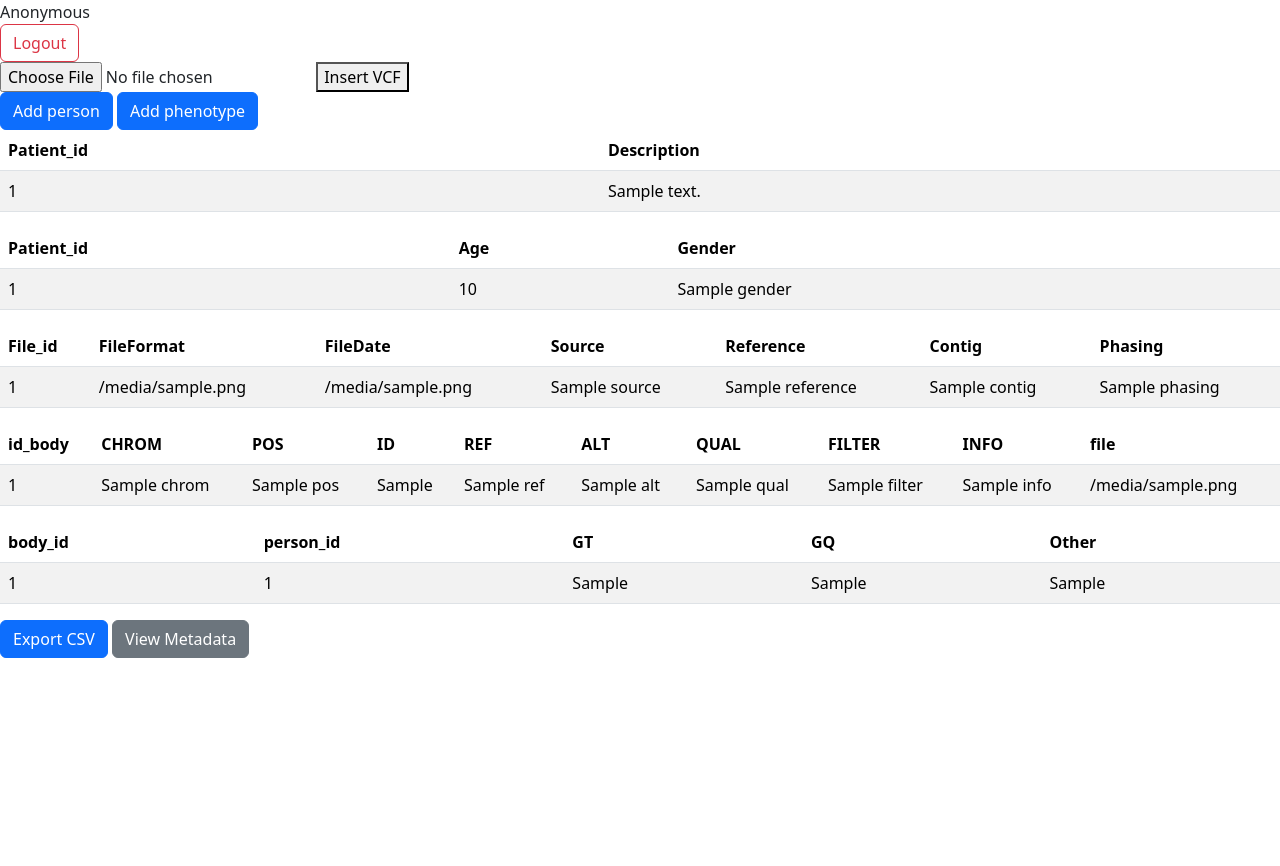
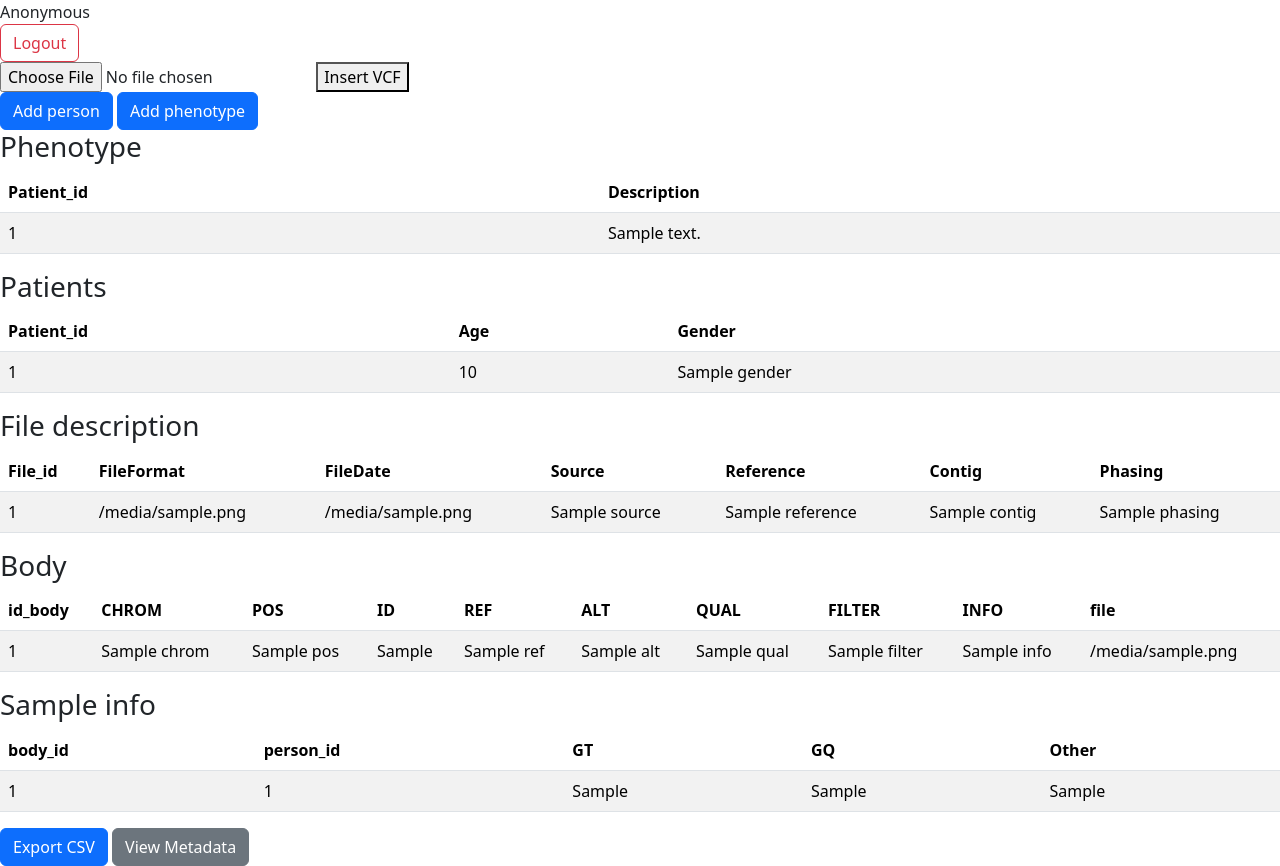
Before and after one commit to thomasverardo/Ita_Biobank, a Django app: template sequences/templates/sequences/display_sequences.html in a window 1280 px wide. Before the commit the page ends 658 px from the top, so only its background shows below. Run offline with Django 4.2, Linux system fonts and the light colour scheme; the template is opened without the code that fills it: most values are stand-ins (such as "Sample title", 1, 10 or a date in 2020); some libraries are stand-ins or nearby versions.

Commit message:
added person_id on sample_info

```diff
--- a/sequences/models.py
+++ b/sequences/models.py
@@ -33,7 +33,7 @@ class body(models.Model):
 
 class sample_info(models.Model):
     file_id1 = models.CharField(max_length=50)
-    # person_id = models.CharField(max_length=50)
+    person_id = models.CharField(max_length=50, default=None)
 
     format_gt = models.CharField(max_length=5)
     format_gq = models.CharField(max_length=5)
--- a/sequences/templates/sequences/display_sequences.html
+++ b/sequences/templates/sequences/display_sequences.html
@@ -57,7 +57,7 @@
 
 
   <!-- Pheno -->
-
+  <h3>Phenotype</h3>
   <table class="table table-striped table-hover">
     <thead>
       <tr>
@@ -77,7 +77,7 @@
   </table>
 
   <!-- Patients -->
-
+  <h3>Patients</h3>
   <table class="table table-striped table-hover">
     <thead>
       <tr>
@@ -99,6 +99,7 @@
   </table>
 
   <!-- file description  -->
+  <h3>File description</h3>
   <table class="table table-striped table-hover">
     <thead>
       <tr>
@@ -128,6 +129,7 @@
 
 
   <!-- body -->
+  <h3>Body</h3>
   <table class="table table-striped table-hover">
       <thead>
         <tr>
@@ -166,6 +168,7 @@
 
 
     <!-- sample info -->
+    <h3>Sample info</h3>
   <table class="table table-striped table-hover">
     <thead>
       <tr>
--- a/sequences/views.py
+++ b/sequences/views.py
@@ -200,7 +200,7 @@ def insert_data_from_file(request, vfc_file):
 
             new_sample_info = sample_info(
                 file_id1 = file_id_new,
-                # person_id = person.sample,
+                person_id = person.sample,
                 body_id = new_sequence,
                 format_gt = gt,
                 format_gq = gq,
```
Also changed, not shown: sequences/migrations/0004_sample_info_person_id.py (added).
